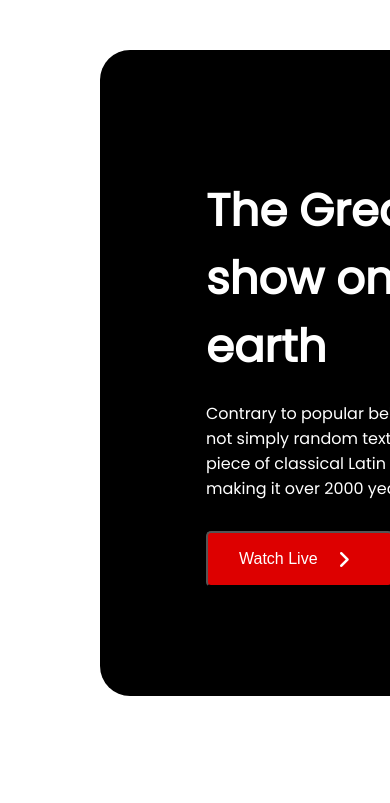
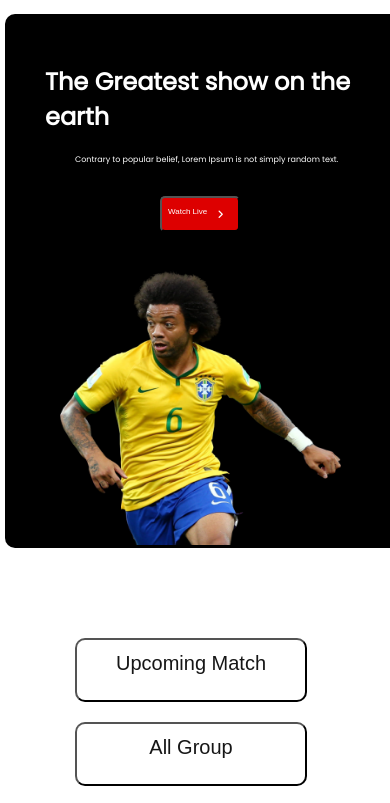
Before and after one commit to SadmanRatul17/World-cup, a plain HTML site: page index.html in a window 390 px wide. Shown: the top 803 px of the page. Drawn offline with Linux system fonts and the light colour scheme; a web font is replaced by a local one.

Commit message:
responsive

```diff
--- a/index.html
+++ b/index.html
@@ -23,10 +23,8 @@
       <header class="header">
         <div class="header-info">
           <h1>The Greatest show on the earth</h1>
-          <p>
+          <p class="contary">
             Contrary to popular belief, Lorem Ipsum is not simply random text.
-            It has roots in a piece of classical Latin literature from 45 BC,
-            making it over 2000 years old.
           </p>
           <button class="button">
             <div class="button-info">
--- a/style.css
+++ b/style.css
@@ -104,7 +104,10 @@ h1{
      margin-top: 70px;
      margin-right: 30px;
 }
-/*     Blog */
+
+
+/* ----------------------------Blog------------------------------- */
+
 
 .blog{
      display: flex;
@@ -114,7 +117,9 @@ h1{
      margin-bottom: 120px;
 }
 
-/* menu button */
+/*---------------------------
+        menu button
+----------------------------- */
 .menu{
 
       background-color:#161616;
@@ -142,7 +147,9 @@ h1{
       background-color:#DD0000;
       color:#FFFFFF;
 }
-/*      Blog-matches */
+/*-----------------------------
+       Blog-matches
+-------------------------------*/
 .match{
      margin-left: 20px;
      border: 1px solid #E8E8E8;
@@ -164,7 +171,6 @@ h1{
 }
 .fonts{
      display: flex;
-
 }
 
 .match .match-info .fonts .fa-clock,.fa-comment-dots{
@@ -186,9 +192,11 @@ h1{
      grid-template-columns: repeat(3,1fr);
      row-gap: 24px;
 }
-/* footer */
+/*------------------------------footer--------------------------------------- */
 
-/* footer-info */
+/*--------------------------
+       footer-info
+---------------------------- */
 
 .footer{
      margin-top: 130px;
@@ -216,15 +224,134 @@ h1{
      text-decoration: none;
 
 }
-/* footer-icon */
+
+
+/*--------------------------
+           footer-icon
+---------------------------- */
+
+
 .footer .icon{
      margin-left: 525px;
      margin-top: 70px;
      font-size: 40px;
 }
+
 .footer .icon a{
      color: #FFFFFF;
 }
+
 .footer .icon  a .fa-facebook,.fa-linkedin,.fa-twitter{
       margin-right: 40px;
 }
+
+
+/* ---------------------------Responsive------------------------------------ */
+
+/* Mobile */
+
+@media only screen and (max-width:688px) {
+
+     .container{
+          background-color: black;
+          border-radius: 10px;
+         height: 534px;
+         width: 100%;
+         margin-top: 14px;
+         margin-left: 5px;
+         margin-bottom: 14px;
+         padding-right: 700px;
+         padding-left:5px ;
+      }
+    .header{
+     display: grid;
+     grid-template-columns: repeat(1,1fr);
+
+      }
+
+
+    .header .header-info{
+
+     font-size: 16px;
+     margin-top: 30px;
+     margin-bottom: 28px;
+     margin-left: 15px;
+
+}
+.header .header-info p {
+
+    margin-right: 10px;
+     font-size: 8px;
+     margin-bottom: 10px;
+}
+.header-info h1{
+     margin-left:  20px;
+}
+.header-info .contary{
+     margin-left:50px ;
+     margin-top: 20px;
+}
+.button{
+     font-size: 10px;
+     background: #DD0000;
+     border-radius: 5px;
+     width: 80px;
+     height: 36px;
+     margin-left: 135px;
+     margin-top: 20px;
+
+}
+.button-info .button-watch{
+     margin: 5px 0px;
+}
+
+
+.button-info .fa-angle-right{
+     margin: 7px 0px;
+}
+/*    header-image */
+.image img{
+     width: 281px;
+     height: 275px;
+}
+
+ .header .image{
+     margin-top: 10px;
+   margin-left: 50px;
+}
+.menu .menu-button{
+
+     display: grid;
+     margin-bottom: 20px;
+     width: 232px;
+     height: 64px;
+     background: #FFFFFF;
+     border-radius: 10px;
+     color:#161616;
+     font-size: 20px;
+     padding: 12px 20px;
+
+}
+.menu{
+     background-color: white;
+     text-align: center;
+}
+.menu .color{
+
+     background-color:#DD0000;
+     color:#FFFFFF;
+}
+.blog{
+     display: grid;
+     grid-template-columns: repeat(1,1fr);
+     margin-left: 35px;
+}
+.blog .blog-matches{
+     display: grid;
+     grid-template-columns: repeat(1,1fr);
+     row-gap: 10px;
+
+}
+
+
+}
```
